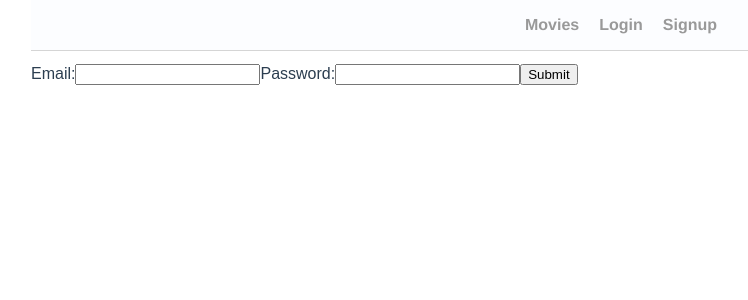
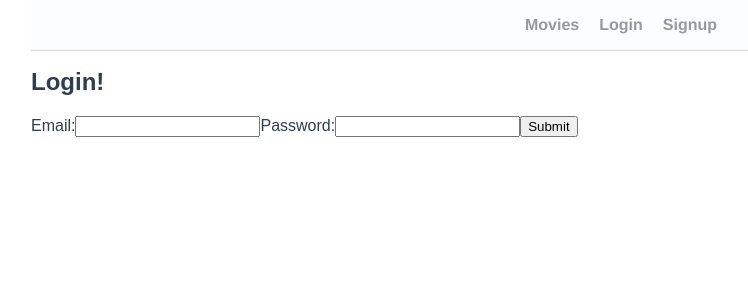
Before and after one commit to Ellimistdev/media-reviews-frontend, a React (Create React App) app: page /login in a window 1280 px wide. Shown: the top 300 px of the page, without its empty margins (69-817 px from the left). Built offline with nearby package versions, Linux system fonts and the light colour scheme.

Commit message:
add h2 on login, signup

```diff
--- a/src/components/MovieDataComponent.js
+++ b/src/components/MovieDataComponent.js
@@ -2,7 +2,7 @@ import React from 'react';
 
 const MovieDataComponent = props => {
   return (
-    <span>data</span>
+    <span></span>
   );
 }
 
--- a/src/forms/LoginForm.js
+++ b/src/forms/LoginForm.js
@@ -46,6 +46,8 @@ class LoginForm extends React.Component {
 
   render() {
     return (
+      <React.Fragment>
+        <h2>Login!</h2>
         <form onSubmit={this.handleSubmit}>
           <ErrorComponent errors={this.state.errors} />
           <label>
@@ -58,6 +60,7 @@ class LoginForm extends React.Component {
           </label>
           <input type='submit' value='Submit' />
         </form>
+      </React.Fragment>
     );
   }
 }
--- a/src/forms/RegistrationForm.js
+++ b/src/forms/RegistrationForm.js
@@ -46,6 +46,8 @@ class RegistrationForm extends React.Component {
 
   render() {
     return (
+      <React.Fragment>
+        <h2>Sign Up!</h2>
         <form onSubmit={this.handleSubmit}>
           <ErrorComponent errors={this.state.errors} />
           <label>
@@ -58,6 +60,7 @@ class RegistrationForm extends React.Component {
           </label>
           <input type='submit' value='Submit' />
         </form>
+      </React.Fragment>
     );
   }
 }
```
Lines whose indentation alone changed are shown as unchanged.
